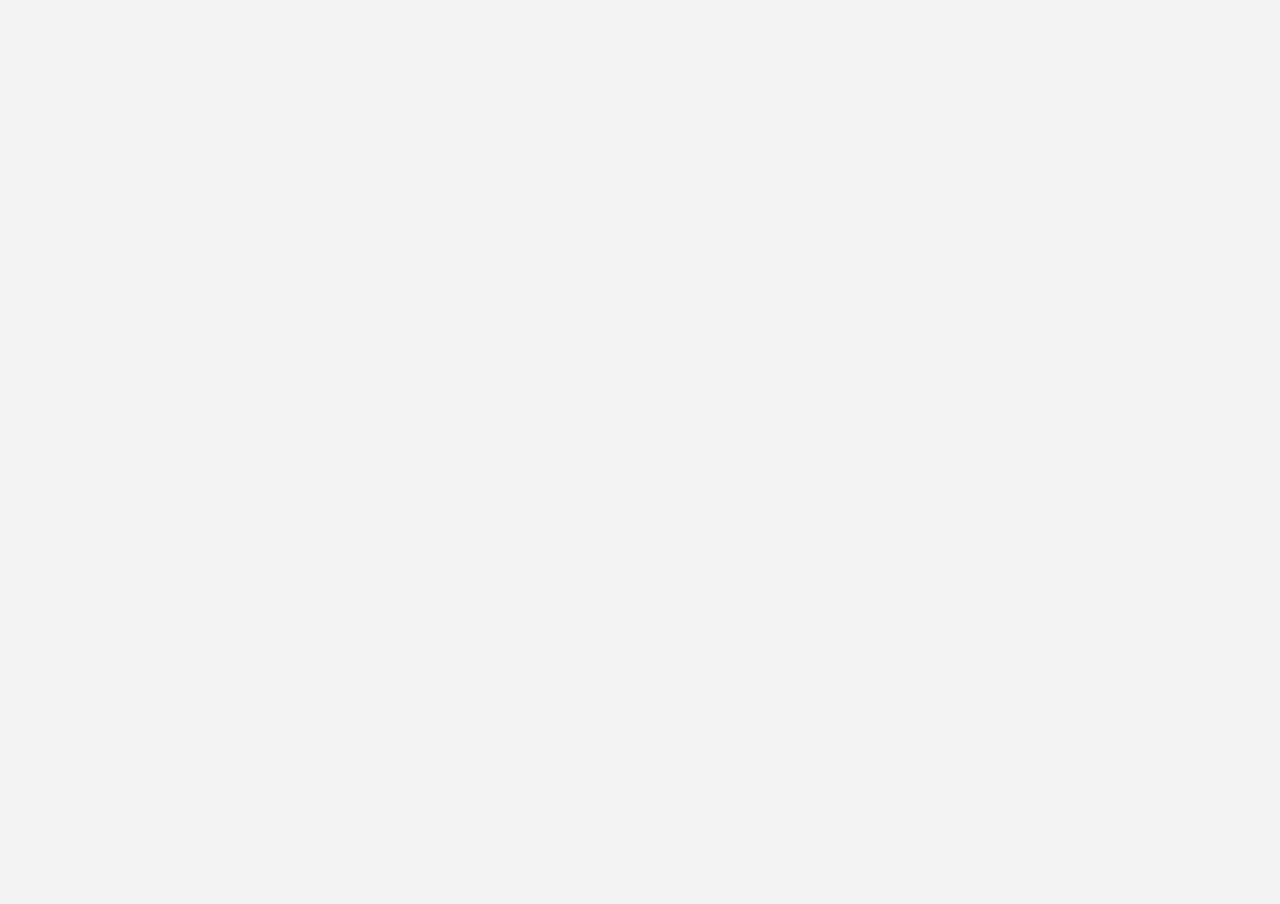
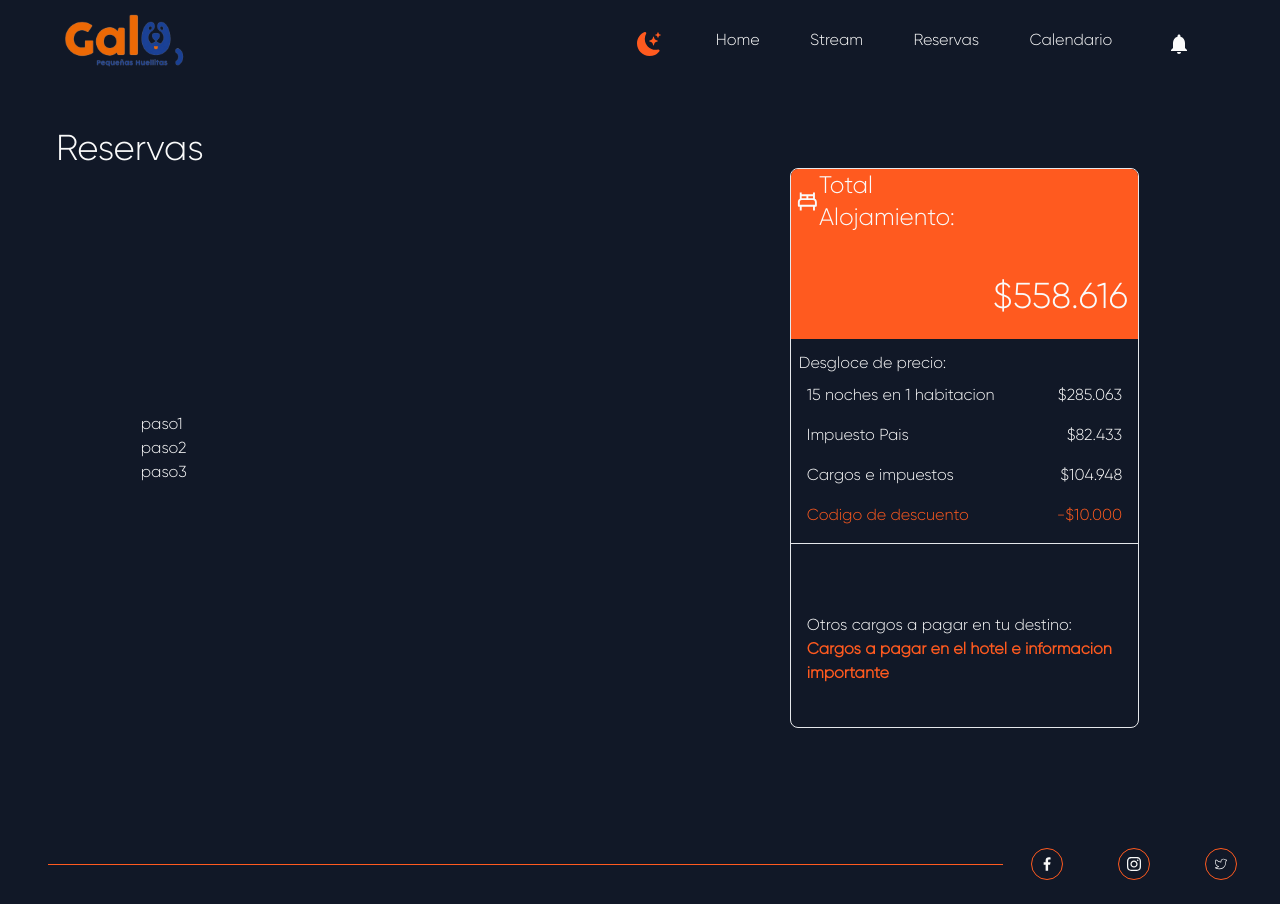
Before and after one commit to NahuelCempellin/Pet-Hotel-Galu, a React (Vite) app: page /reservas in a window 1280 px wide. Before the commit this address had no page. Before the commit the page ends 800 px from the top, so only its background shows below. Built offline with nearby package versions, Linux system fonts and the light colour scheme.

Commit message:
reservas add

```diff
--- a/src/App.jsx
+++ b/src/App.jsx
@@ -6,12 +6,14 @@ import Register from './pages/auth/Register'
 import Stream from './pages/stream/StreamCameras'
 import Landing from './pages/landing/landingPage'
 import Home from './pages/home/home'
+import Reservas from './pages/reservas/reservas'
 
 function App () {
   return (
     <Routes>
       <Route path='/' element={<Landing />} />
       <Route path='/home' element={<Home/>} />
+      <Route path='/reservas' element={<Reservas/>} />
       <Route path='/login' element={<Login />} />
       <Route path='/register' element={<Register />} />
       <Route path='/stream' element={<Stream />} />
--- /dev/null
+++ b/src/components/PasosDePago/pasosDePago.jsx
@@ -0,0 +1,14 @@
+import React from "react";
+import { useSelector } from "react-redux";
+
+
+export default function PasosDePago(){
+    const{theme}= useSelector(state=> state)
+    return(
+        <div className={`${theme? "text-blue-900" : "text-zinc-50"}`}>
+            <p>paso1</p>
+            <p>paso2</p>
+            <p>paso3</p>
+        </div>
+    )
+}
--- /dev/null
+++ b/src/components/PasosDePago/totalPago.jsx
@@ -0,0 +1,44 @@
+import React from "react";
+import { useSelector } from "react-redux";
+import {BiBed} from 'react-icons/bi'
+
+
+export default function TotalPago(){
+    const{theme}=useSelector(state=> state)
+    return(
+        <div className={`${theme? "text-blue-900" : "text-zinc-50"} border w-[35%] flex flex-col h-[35rem] justify-around rounded-lg overflow-hidden`}>
+
+            <div className="border-b border-orange-500 bg-orange-500 h-48 mt-[-3rem] flex flex-col items-center justify-around">
+                <div className="flex items-center w-[60%] justify-around mr-32">
+                <BiBed className="text-2xl"/>
+                <h1 className="text-2xl">Total Alojamiento:</h1>
+                </div>
+                <h1 className="text-4xl ml-48">$558.616</h1>
+            </div>
+            <div className="border-b p-2 mt-[-3rem]">
+            <h1>Desgloce de precio: </h1>
+            <div className="w-full flex items-center justify-between p-2">
+            <p>15 noches en 1 habitacion</p>
+            <p>$285.063</p>
+            </div>
+            <div className="w-full flex items-center justify-between p-2">
+            <p>Impuesto Pais</p>
+            <p>$82.433</p>
+            </div>
+            <div className="w-full flex items-center justify-between p-2">
+            <p>Cargos e impuestos</p>
+            <p>$104.948</p>
+            </div>
+            <div className="w-full flex items-center justify-between p-2">
+            <p className="text-orange-500">Codigo de descuento</p>
+            <p className="text-orange-500">-$10.000</p>
+            </div>
+            </div>
+
+            <div className="p-4 ">
+                <p>Otros cargos a pagar en tu destino:</p>
+                <p className="font-bold text-orange-500">Cargos a pagar en el hotel e informacion importante</p>
+            </div>
+        </div>
+    )
+}
--- a/src/components/navbar/Nav2.jsx
+++ b/src/components/navbar/Nav2.jsx
@@ -27,7 +27,7 @@ export default function Nav2(){
             <Link to='/stream'>
             <p className={theme? "text-blue-900" : "text-zinc-50"}>Stream</p>
             </Link>
-            <Link to='/register'>
+            <Link to='/reservas'>
             <p className={theme? "text-blue-900" : "text-zinc-50"}>Reservas</p>
             </Link>
             <Link to='/register'>
--- a/src/components/navbar/theme.jsx
+++ b/src/components/navbar/theme.jsx
@@ -16,11 +16,11 @@ export default function ThemeSwitch(){
 
     return(
         <div>
-            <button className="flex items-center p-1" onClick={()=>handlerChange()}>
+            <div className="flex items-center p-1" onClick={()=>handlerChange()}>
                 {
                     theme=== false? <BsMoonStarsFill className="text-orange-500 text-2xl"/> : <BsSun className="text-blue-900 text-2xl"/>
                 }
-            </button>
+            </div>
         </div>
     )
 }
--- a/src/components/popup/popUp.jsx
+++ b/src/components/popup/popUp.jsx
@@ -1,35 +1,47 @@
 import React from "react";
 import { useSelector } from "react-redux";
-import {FaPaw} from 'react-icons/fa'
-import {AiOutlineClockCircle} from 'react-icons/ai'
-import {BiBomb} from 'react-icons/bi'
-import {BsCalendar2Date} from 'react-icons/bs'
+
 
 export default function PopUp({popup}){
     const {theme}= useSelector(state=> state)
 
 
+    const notificacion=[
+        {
+            titulo: 'Notificacion 1',
+            contenido: 'Su reserva se ha realizado correctamente!',
+            hora:'Hace 1 hora',
+
+        },
+        {
+            titulo: 'Notificacion 2',
+            contenido: 'Aproveche estas ofertas!',
+            hora:'Hace 2 horas',
+
+        },
+        {
+            titulo: 'Notificacion 3',
+            contenido: 'Su reserva se ha realizado correctamente!',
+            hora:'Hace 3 horas',
+        }
+    ]
+
+
     return(
-        <div className={` absolute text-white mt-[25.5rem]  border-b border-l shadow w-64 mr-64 h-96 ${theme ? "bg-sky-100" : "bg-gray-900"} ${theme ? "border-orange-500" : "border-white"} ${popup === true ? "flex flex-col items-center justify-around" : "hidden"}`}>
-            <div className="border-b border-orange-500 w-[80%] flex items-center p-2.5">
-            <h2 className={`${theme? "text-blue-900" : "text-zinc-50"} text-lg p-1 `}>Nombre de usuario </h2>
-            <FaPaw className={theme? "text-blue-900" : "text-zinc-50"}/>
-            </div>
-            <div className="border-b border-orange-500 w-[80%] flex items-center p-2.5">
-            <h2 className={`${theme? "text-blue-900" : "text-zinc-50"} text-lg p-1 `}>Reserva</h2>
-            <AiOutlineClockCircle className={theme? "text-blue-900" : "text-zinc-50"}/>
-            </div>
-            <div className="border-b border-orange-500 w-[80%] flex items-center p-2.5">
-            <h2 className={`${theme? "text-blue-900" : "text-zinc-50"} text-lg p-1 `}>Ofertas</h2>
-            <BiBomb className={theme? "text-blue-900" : "text-zinc-50"}/>
-            </div>
-            <div className="border-b border-orange-500 w-[80%] flex items-center p-2.5">
-            <h2 className={`${theme? "text-blue-900" : "text-zinc-50"} text-lg p-1 `}>Calendario</h2>
-            <BsCalendar2Date className={theme? "text-blue-900" : "text-zinc-50"}/>
-            </div>
-            <div className=" w-[80%] flex items-center p-2.5 flex items-center justify-center mt-3">
-            <button className="bg-orange-500 w-[80%] rounded-lg text-white p-3 flex items-center justify-evenly">Ver Stream <FaPaw/></button>
-            </div>
+        <div className={` absolute text-white mt-[20rem]  border-b border-l shadow w-64 mr-64 h-auto p-2 ${theme ? "bg-sky-100" : "bg-gray-900"} ${theme ? "border-orange-500" : "border-white"}  ${popup === true ? "flex flex-col items-center justify-around" : "hidden"}`}>
+            {
+                notificacion.map((el,i)=>{
+                    return(
+                        <div key={i} className={`w-full h-20 flex flex-col items-start pl-2  text-sm hover:bg-gray-700 mb-4 ${theme? "text-blue-900" : "text-zinc-50"}`}>
+                            {/* <p className="text-xs">{el.titulo}</p> */}
+                            <p className=" flex">{el.contenido}</p>
+                            <div className="w-full flex items-center justify-end border-b border-orange-500">
+                            <p className="text-xs">{el.hora}</p>
+                            </div>
+                        </div>
+                    )
+                })
+            }
         </div>
     )
 }
--- /dev/null
+++ b/src/pages/reservas/reservas.jsx
@@ -0,0 +1,34 @@
+import React from "react";
+import { useSelector } from "react-redux";
+import Footer from "../../components/footer/footer";
+import Nav2 from "../../components/navbar/Nav2";
+import NavResponsive from "../../components/navbar/NavResponsive";
+import PasosDePago from "../../components/PasosDePago/pasosDePago";
+import TotalPago from "../../components/PasosDePago/totalPago";
+
+
+export default function Reservas(){
+    const{theme}=useSelector(state=> state)
+    return(
+        <div className={`w-full  h-full px-4 mx-auto ${theme ? "bg-sky-100" : "bg-gray-900"}`}>
+        <div className="max-[1000px]:hidden">
+            <Nav2/>
+            </div>
+            <div className="min-[1000px]:hidden">
+                <NavResponsive/>
+            </div>
+
+            <div className="w-[100%] h-[60vh] flex items-center flex-col">
+                <div className="w-[100%] items-center justify-start">
+                <h1 className={`text-4xl mt-10 ml-10 ${theme? "text-blue-900" : "text-zinc-50"} max-[700px]:ml-0 max-[700px]:mb-3 `}>Reservas</h1>
+                </div>
+
+                <div className="flex w-[80%] items-center justify-between">
+                    <PasosDePago/>
+                    <TotalPago/>
+                </div>
+            </div>
+            <Footer/>
+        </div>
+    )
+}
--- a/src/pages/stream/StreamCameras.jsx
+++ b/src/pages/stream/StreamCameras.jsx
@@ -1,11 +1,11 @@
 import React from 'react'
-import Navbar from '../../components/navbar/Navbar'
 import { useSelector } from 'react-redux'
 import { Tab } from '@headlessui/react'
 import ImageDog from '../../assets/land-stream-galu.png'
 import { PlayCircleIcon } from '@heroicons/react/24/outline'
 import Nav2 from '../../components/navbar/Nav2'
 import Footer from '../../components/footer/footer'
+import NavResponsive from '../../components/navbar/NavResponsive'
 function classNames (...classes) {
   return classes.filter(Boolean).join(' ')
 }
@@ -24,7 +24,12 @@ export default function Stream () {
 
   return (
     <div className={`w-full h-full px-4 mx-auto ${theme ? "bg-sky-100" : "bg-gray-900"}`}>
-      <Nav2/>
+      <div className="max-[1000px]:hidden">
+            <Nav2/>
+            </div>
+            <div className="min-[1000px]:hidden">
+                <NavResponsive/>
+            </div>
       {/* <Navbar/> */}
       <div className='w-[98%] h-full mx-auto '>
         {/* divide in sections */}
```
